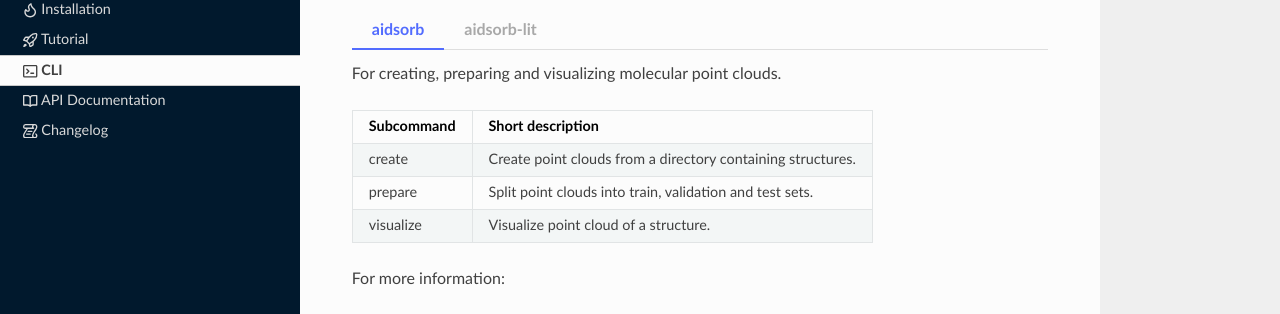
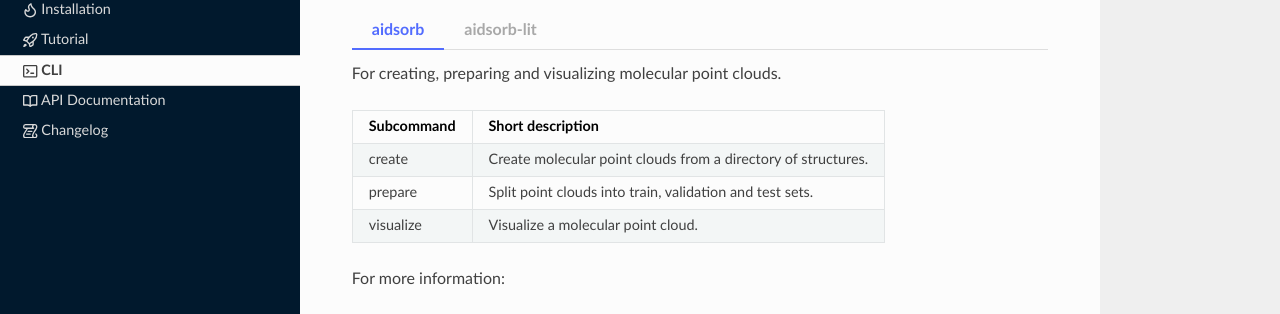
Before and after one commit to adosar/aidsorb, a Sphinx documentation site: the page built from docs/source/cli.rst, in a window 1280 px wide. Shown: the part 196-510 px from the top of the page. Built offline with Sphinx 7.4.7 and the Read the Docs theme 3.1.0, drawn with Linux system fonts in a browser that asks for light colours; nearby versions of some CDN libraries; pages that are not in the unit, such as notebooks, are missing from menus; the version number could not be read and is left out.

Commit message:
docs(cli): enhance descriptions for `create` and `visualize`

```diff
--- a/docs/source/cli.rst
+++ b/docs/source/cli.rst
@@ -14,11 +14,11 @@ There are two available commands: ``aidsorb`` and ``aidsorb-lit``.
         +------------+--------------------------------------------------------------+
         | Subcommand | Short description                                            |
         +============+==============================================================+
-        | create     | Create point clouds from a directory containing structures.  |
+        | create     | Create molecular point clouds from a directory of structures.|
         +------------+--------------------------------------------------------------+
         | prepare    | Split point clouds into train, validation and test sets.     |
         +------------+--------------------------------------------------------------+
-        | visualize  | Visualize point cloud of a structure.                        |
+        | visualize  | Visualize a molecular point cloud.                           |
         +------------+--------------------------------------------------------------+
 
         For more information::
```
